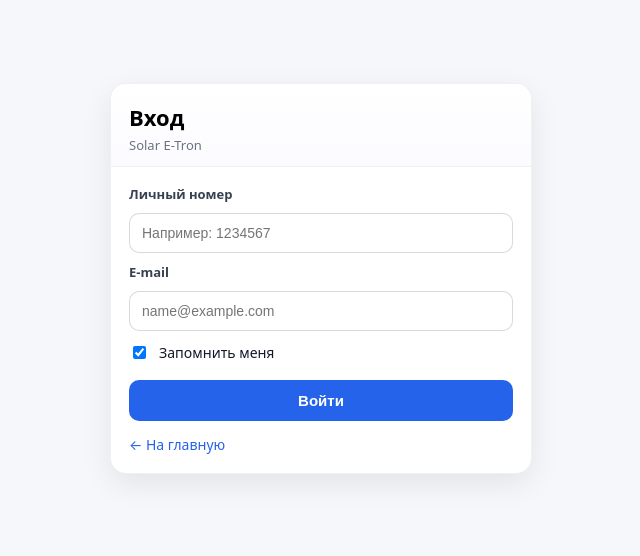
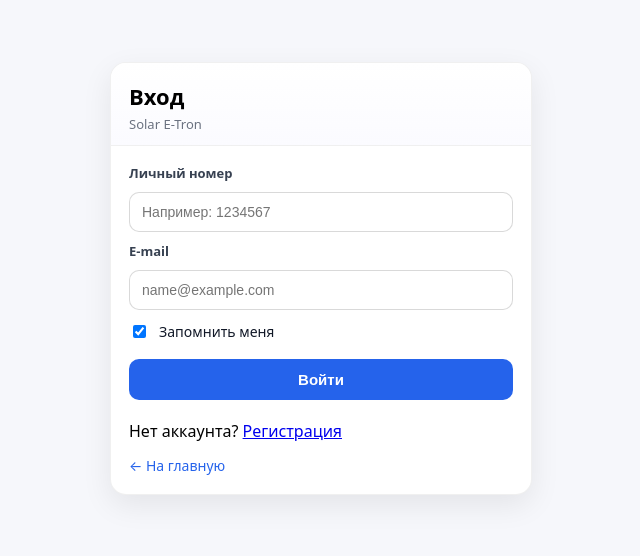
Before and after one commit to arturkarpinets77-ux/solar-e-tron, a Next.js app: page /login in a window 1280 px wide. Shown: the part 146-702 px from the top of the page, without its empty margins (319-959 px from the left). Built offline with nearby package versions, Linux system fonts and the light colour scheme.

Commit message:
Update login.js

```diff
--- a/pages/login.js
+++ b/pages/login.js
@@ -70,6 +70,9 @@ export default function Login() {
           <button type="submit" style={styles.button}>
             Войти
           </button>
+<div style={{ marginTop: 10 }}>
+  Нет аккаунта? <a href="/register">Регистрация</a>
+</div>
 
           {status ? <div style={styles.status}>{status}</div> : null}
 
```
